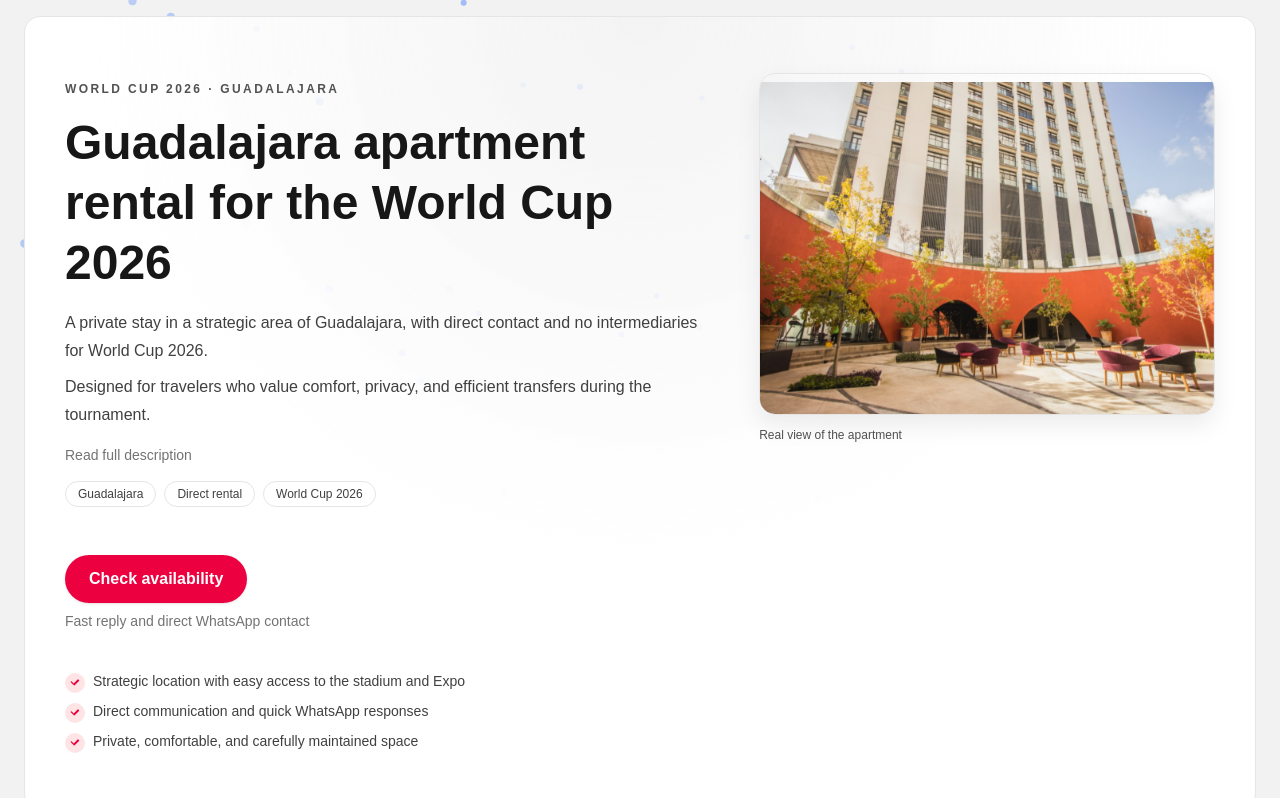
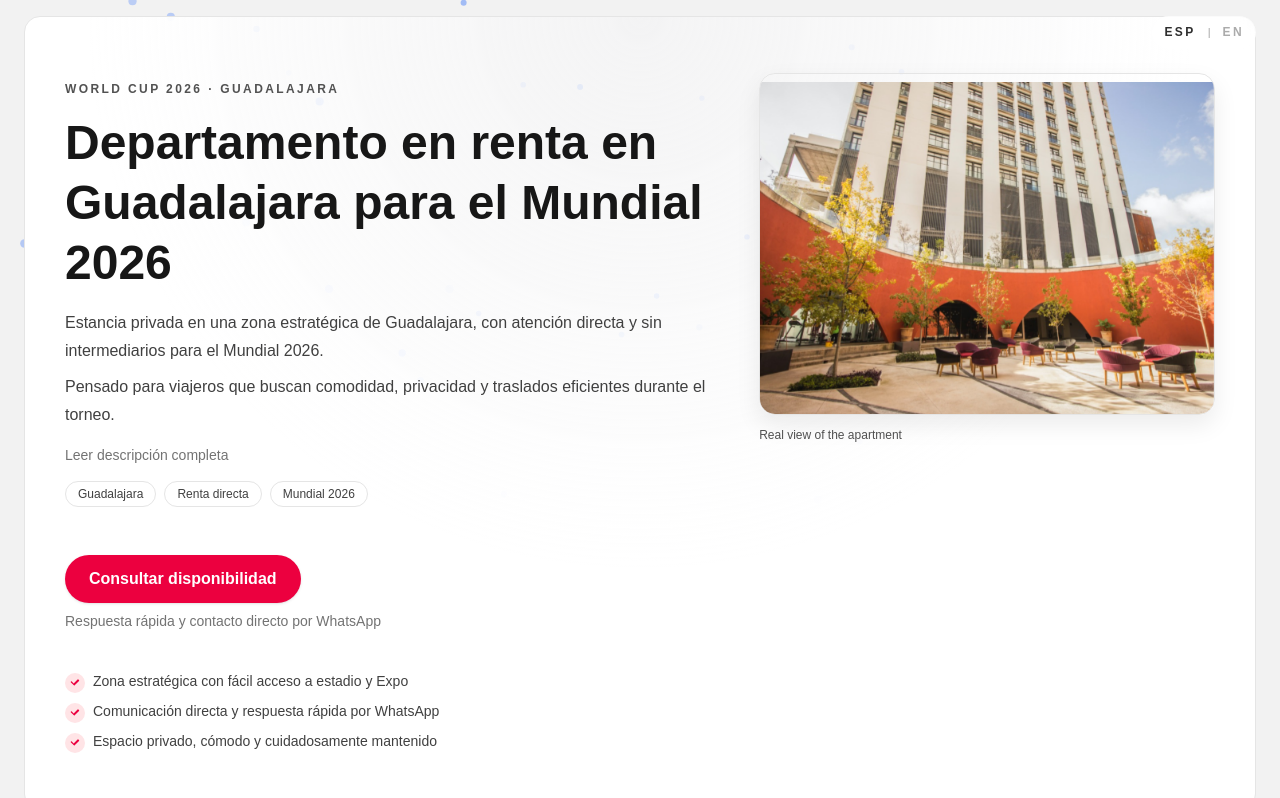
Before and after one commit to RaulDiaz95/mundial-landing, a Next.js app: page / in a window 1280 px wide. Shown: the top 798 px of the page. Built offline with nearby package versions, Linux system fonts and the light colour scheme; no server answers.

Commit message:
background

```diff
--- a/src/app/_components/LandingPage.js
+++ b/src/app/_components/LandingPage.js
@@ -2,6 +2,7 @@
 
 import { useEffect } from "react";
 import GallerySection from "./GallerySection";
+import LanguageSwitcher from "./LanguageSwitcher";
 
 export default function LandingPage({ content }) {
   const whatsappMessage = content.whatsapp.message;
@@ -88,6 +89,7 @@ export default function LandingPage({ content }) {
 
   return (
     <div className="min-h-screen overflow-x-hidden">
+      <LanguageSwitcher />
       <main className="mx-auto max-w-5xl lg:max-w-[1280px] px-6 pt-6 pb-6 lg:pt-2 space-y-10 sm:space-y-12">
         <section
           aria-labelledby="hero-title"
--- /dev/null
+++ b/src/app/_components/LanguageSwitcher.js
@@ -0,0 +1,34 @@
+"use client";
+
+import Link from "next/link";
+import { usePathname } from "next/navigation";
+
+export default function LanguageSwitcher() {
+  const pathname = usePathname();
+  const isEnglish = pathname?.startsWith("/en");
+
+  const baseClasses =
+    "text-xs font-semibold uppercase tracking-[0.2em] transition-opacity";
+  const activeClasses = "text-neutral-900 opacity-90";
+  const inactiveClasses = "text-neutral-500 opacity-60 hover:opacity-90";
+
+  return (
+    <div className="fixed right-6 top-4 z-40 flex items-center gap-3 rounded-full bg-white/70 px-3 py-2 text-[11px] backdrop-blur">
+      <Link
+        href="/"
+        className={`${baseClasses} ${!isEnglish ? activeClasses : inactiveClasses}`}
+        aria-current={!isEnglish ? "page" : undefined}
+      >
+        ESP
+      </Link>
+      <span className="text-neutral-400">|</span>
+      <Link
+        href="/en"
+        className={`${baseClasses} ${isEnglish ? activeClasses : inactiveClasses}`}
+        aria-current={isEnglish ? "page" : undefined}
+      >
+        EN
+      </Link>
+    </div>
+  );
+}
--- a/src/app/page.js
+++ b/src/app/page.js
@@ -2,9 +2,9 @@ import LandingPage from "./_components/LandingPage";
 import { landingContent } from "./_content/landing";
 
 export const metadata = {
-  title: "Guadalajara World Cup 2026 apartment rental | Direct Booking",
+  title: "Departamento en renta en Guadalajara para el Mundial 2026 | Renta Directa",
   description:
-    "Apartment rental in Guadalajara for World Cup 2026. Strategic location, comfortable stay, and direct contact with no intermediaries. Check availability.",
+    "Departamento en renta en Guadalajara para el Mundial 2026. Ubicación estratégica, estancia cómoda y contacto directo sin intermediarios. Consulta disponibilidad.",
   alternates: {
     languages: {
       es: "/",
@@ -15,5 +15,5 @@ export const metadata = {
 };
 
 export default function Home() {
-  return <LandingPage content={landingContent.en} />;
+  return <LandingPage content={landingContent.es} />;
 }
```
